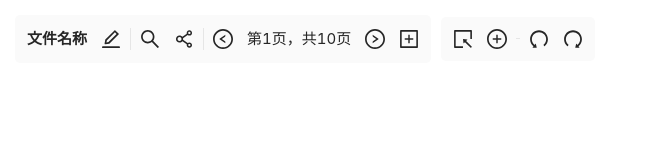
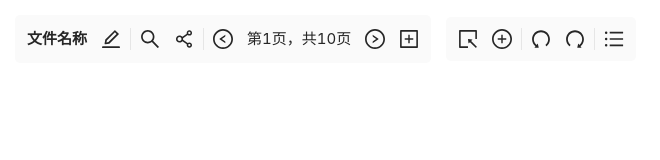
Before and after one commit to UnionProjectSeries/MindStormer, a Vue app in the folder unionProject_MindStormer/: page / in a window 1280 px wide. Shown: the top 160 px of the page, without its empty margins (0-660 px from the left). Built offline with nearby package versions, Linux system fonts and the light colour scheme; what @braks/revue-draggable would draw is missing.

Commit message:
Components Update

```diff
--- a/unionProject_MindStormer/src/components/Menus/sidebarMenu.vue
+++ b/unionProject_MindStormer/src/components/Menus/sidebarMenu.vue
@@ -1,16 +1,25 @@
 <script setup>
-import {provide} from "vue"
-const props = defineProps(["direction"])
+import {provide, computed} from "vue"
+const props = defineProps(["direction", "disableCenter"])
 provide('selectedItem', 'unui:none')
 
 function triggerSelected(targetKey) {
   console.log("Parent Received Request")
   provide('selectedItem', targetKey)
 }
+
+const correctClass = computed(()=>{
+  if (props.disableCenter === undefined || props.disableCenter === "") {
+    return "menu-container"
+  }
+  else {
+    return "menu-container-no-center"
+  }
+})
 </script>
 
 <template>
-  <div class="menu-container">
+  <div :class="correctClass">
     <slot @menuItemOnClick="triggerSelected"></slot>
   </div>
 </template>
@@ -29,4 +38,15 @@ function triggerSelected(targetKey) {
   align-items: center;
   user-select: none;
 }
+.menu-container-no-center {
+  margin: 5px;
+  padding: 5px;
+  width: fit-content;
+  height: fit-content;
+  border-radius: 5px;
+  background-color: rgb(250,250,250);
+  display: flex;
+  flex-direction: v-bind("props['direction']");
+  user-select: none;
+}
 </style>
--- a/unionProject_MindStormer/src/components/MindStormerLocalComponents/Menu/sideMenus.vue
+++ b/unionProject_MindStormer/src/components/MindStormerLocalComponents/Menu/sideMenus.vue
@@ -3,11 +3,13 @@
 import SidebarContainer from "../../../components/containers/sidebarContainer.vue";
 import SidebarMenu from "../../Menus/sidebarMenu.vue";
 import SidebarMenuItem from "../../Menus/sidebarMenuItem.vue";
-import {PlusCircleOutlined, SelectOutlined, HighlightOutlined, FormOutlined, ForkOutlined, AppstoreOutlined, UndoOutlined, RedoOutlined, SearchOutlined, EditOutlined, ShareAltOutlined, LeftCircleOutlined, RightCircleOutlined, PlusSquareOutlined} from "@ant-design/icons-vue"
+import {PlusCircleOutlined, SelectOutlined, HighlightOutlined, FormOutlined, ForkOutlined, AppstoreOutlined, UndoOutlined, RedoOutlined, SearchOutlined, EditOutlined, ShareAltOutlined, LeftCircleOutlined, RightCircleOutlined, PlusSquareOutlined, UnorderedListOutlined, CloseOutlined} from "@ant-design/icons-vue"
 import {ref} from "vue"
 import SidebarMenuDivider from "../../Menus/sidebarMenuDivider.vue";
+import SideMenuContainer from "../../containers/sideMenuContainer.vue";
 
 const displayMoreLeftIcons = ref(false)
+const displayLeftSideMenu = ref(false)
 const maxCount = ref(10)
 const currentPage = ref(1)
 
@@ -22,10 +24,16 @@ function lastPage() {
     currentPage.value--
   }
 }
+
+function triggerLeftSideMenu() {
+  displayLeftSideMenu.value = !displayLeftSideMenu.value
+}
 </script>
 
 <template>
   <sidebar-container position="left">
+    <div class="row-display">
+      <div class="item">
         <sidebar-menu direction="row">
           <sidebar-menu-item font-size="15px">
             <b>文件名称</b>
@@ -54,7 +62,8 @@ function lastPage() {
             <PlusSquareOutlined/>
           </sidebar-menu-item>
         </sidebar-menu>
-
+      </div>
+      <div class="item">
         <sidebar-menu direction="row">
           <sidebar-menu-item description="选择" tooltip-direction="bottom" key="select" :selectable="true">
             <SelectOutlined/>
@@ -77,13 +86,29 @@ function lastPage() {
               <AppstoreOutlined/>
             </sidebar-menu-item>
           </template>
-      <sidebar-menu-divider/>
+          <sidebar-menu-divider direction="vertical"/>
           <sidebar-menu-item description="撤销" tooltip-direction="bottom">
             <UndoOutlined/>
           </sidebar-menu-item>
           <sidebar-menu-item description="重做" tooltip-direction="bottom">
             <RedoOutlined/>
           </sidebar-menu-item>
+
+          <sidebar-menu-divider direction="vertical"/>
+
+          <sidebar-menu-item description="展示全部元素" tooltip-direction="bottom" @click="triggerLeftSideMenu">
+            <UnorderedListOutlined/>
+          </sidebar-menu-item>
+        </sidebar-menu>
+      </div>
+    </div>
+    <sidebar-menu direction="column" :disable-center="true" v-if="displayLeftSideMenu">
+      <sidebar-menu-item description="关闭" tooltip-direction="right" @click="triggerLeftSideMenu">
+        <CloseOutlined/>
+      </sidebar-menu-item>
+      <slot name="leftSideMenu">
+
+      </slot>
     </sidebar-menu>
   </sidebar-container>
 </template>
@@ -101,6 +126,7 @@ function lastPage() {
 .row-display {
   display: flex;
   flex-direction: row;
+  align-items: center;
   width: fit-content;
   height: fit-content;
 }
--- /dev/null
+++ b/unionProject_MindStormer/src/components/containers/sideMenuContainer.vue
@@ -0,0 +1,30 @@
+<script setup>
+
+</script>
+
+<template>
+<div class="container">
+  <div class="title">
+    <slot name="title"></slot>
+  </div>
+  <slot name="content">
+
+  </slot>
+</div>
+</template>
+
+<style scoped>
+.container {
+  margin: 5px;
+  padding: 5px;
+  display: flex;
+  flex-direction: column;
+  justify-content: left;
+  align-items: normal;
+}
+.title {
+  margin-bottom: 5px;
+  font-size: large;
+  font-weight: bold;
+}
+</style>
--- a/unionProject_MindStormer/src/components/containers/sidebarContainer.vue
+++ b/unionProject_MindStormer/src/components/containers/sidebarContainer.vue
@@ -13,9 +13,8 @@ const props = defineProps(['position'])
   width: fit-content;
   height: fit-content;
   display: flex;
-  flex-direction: row;
+  flex-direction: column;
   position: fixed;
-  align-items: center;
   z-index: 500;
 }
 #left {
--- a/unionProject_MindStormer/src/components/draggable/notecard.vue
+++ b/unionProject_MindStormer/src/components/draggable/notecard.vue
@@ -2,7 +2,6 @@
 import {computed, ref} from "vue";
 import {initBgColorSet, initBasicColorSet} from "../../js/colorSet.js";
 import DropdownMenuBtn from "../buttons/dropdownMenuBtn.vue";
-import RichTextBox from "../richtextUtil/richTextBox.vue";
 import {EditOutlined, CheckCircleOutlined, DeleteOutlined, FileFilled} from "@ant-design/icons-vue"
 
 const props = defineProps(['bgColor', 'content', "x", "y", "id"])
```
Lines whose indentation alone changed are shown as unchanged.
